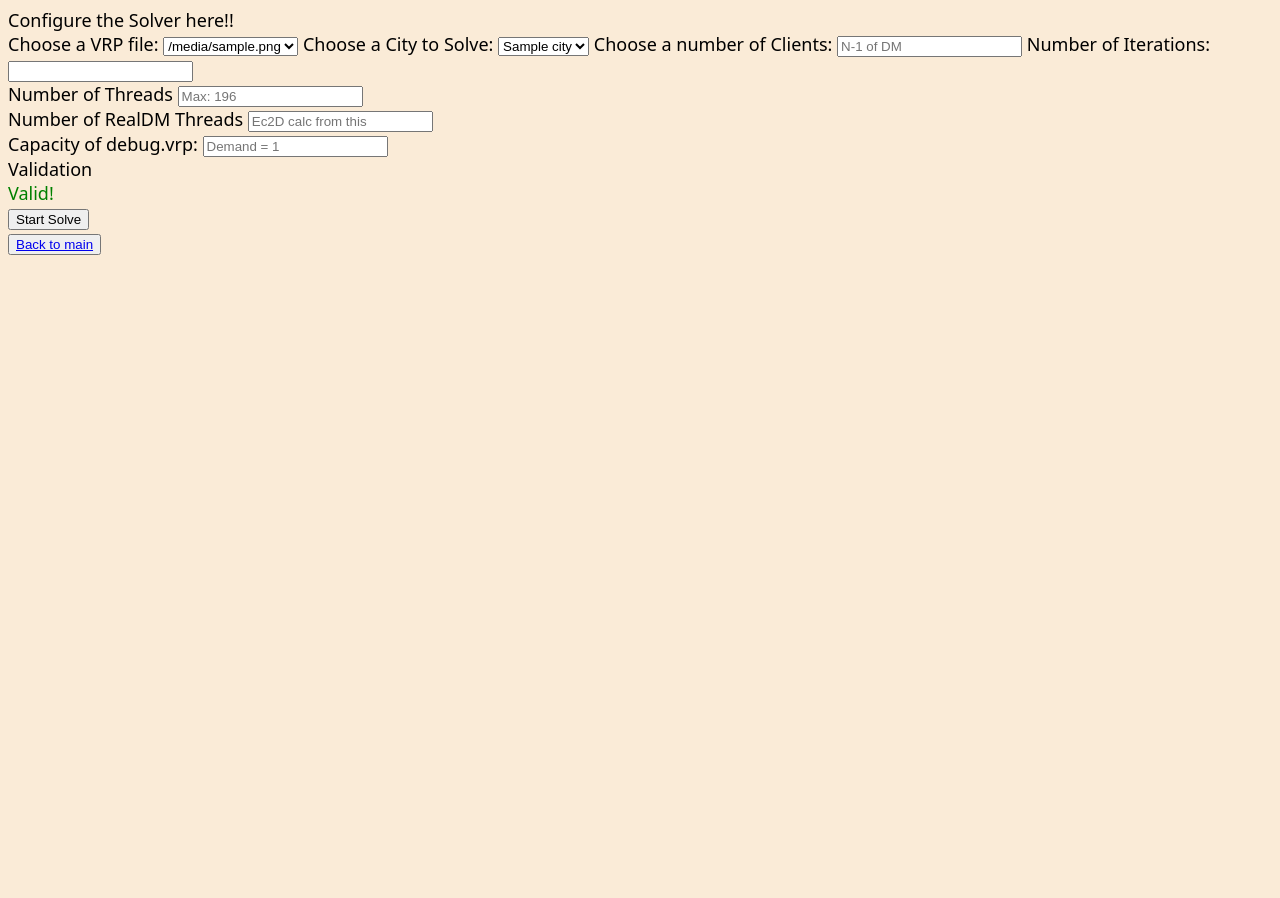
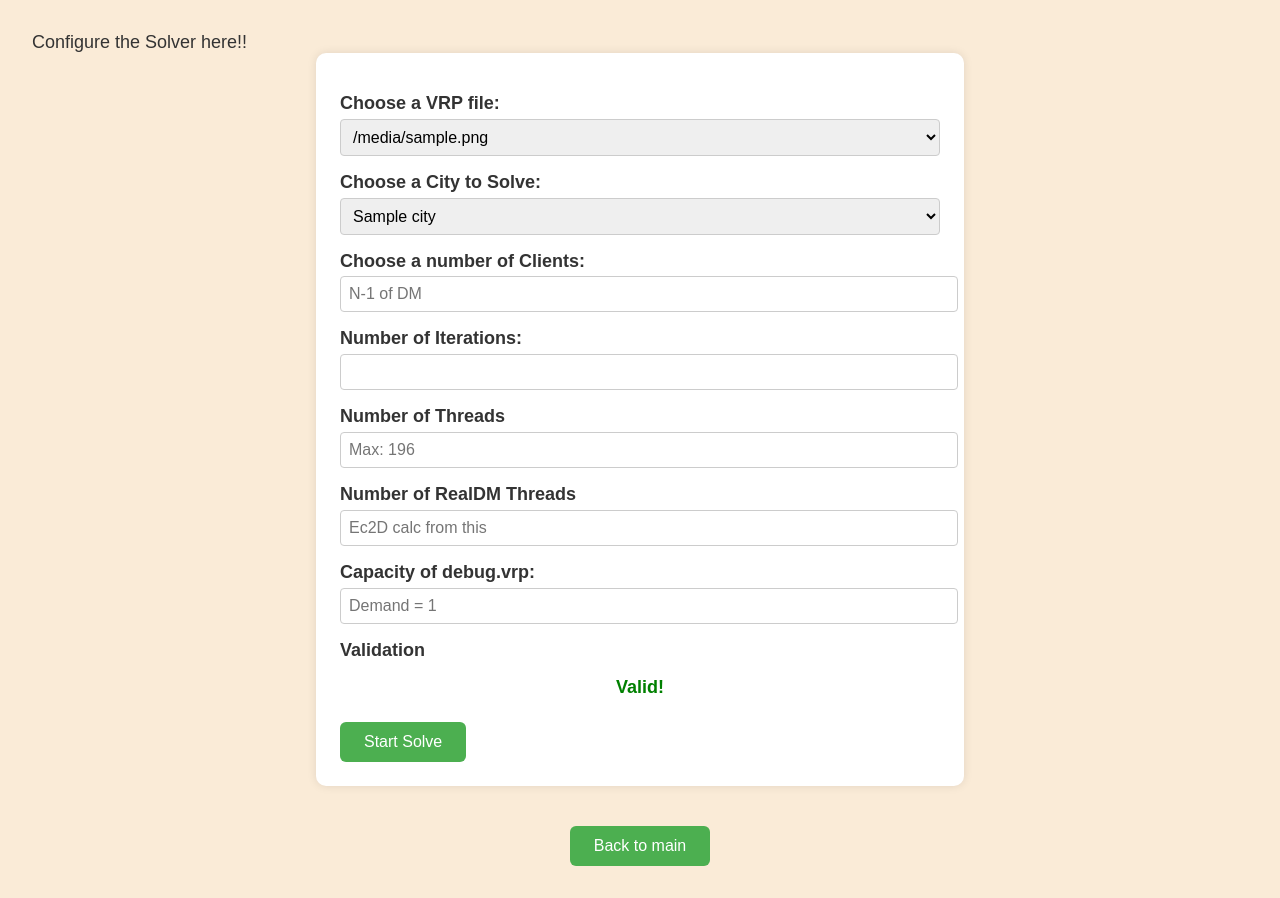
Before and after one commit to zrtgzrtg/pyvrp_docker, a Flask app: template templates/solver.html in a window 1280 px wide. Before the commit the page ends 255 px from the top, so only its background shows below. Run offline with Flask 3, Linux system fonts and the light colour scheme; the template is opened without the code that fills it: most values are stand-ins (such as "Sample title", 1, 10 or a date in 2020).

Commit message:
CSS update

```diff
--- a/flask_endpoint.py
+++ b/flask_endpoint.py
@@ -205,7 +205,7 @@ def running():
 
 if __name__ == "__main__":
     # normal version
-    app.run(host="0.0.0.0", port=80,debug=True, use_reloader=False)
+    #app.run(host="0.0.0.0", port=80,debug=True, use_reloader=False)
 
     #for localhost without port exposing
-    #app.run(debug=True)
+    app.run(debug=True)
--- a/static/style.css
+++ b/static/style.css
@@ -1,8 +1,10 @@
-
 body {
     background-color: antiquewhite;
     font-size: large;
-    font-family: system-ui, -apple-system, BlinkMacSystemFont, 'Segoe UI', Roboto, Oxygen, Ubuntu, Cantarell, 'Open Sans', 'Helvetica Neue', sans-serif;
+    font-family: Arial, sans-serif;
+    margin: 0;
+    padding: 2rem;
+    color: #333;
 }
 
 .grid-container {
@@ -10,11 +12,14 @@ body {
     grid-template-columns: 1fr 1fr 1fr;
     height: 100vh;
 }
+
 .index-wrapper {
     grid-column: 2;
     justify-items: center;
     padding-top: 20vh;
+    text-align: center;
 }
+
 .index-wrapper > .title-wrapper {
     display: flex;
     justify-content: center;
@@ -24,8 +29,67 @@ body {
 
 .valid {
     color: green;
+    font-weight: bold;
 }
 
 .invalid {
     color: red;
+    font-weight: bold;
 }
+
+form {
+    background-color: white;
+    padding: 1.5rem;
+    border-radius: 10px;
+    box-shadow: 0 0 10px rgba(0,0,0,0.1);
+    max-width: 600px;
+    margin: auto;
+}
+
+label {
+    display: block;
+    margin-top: 1rem;
+    font-weight: bold;
+}
+
+input[type="number"],
+select {
+    width: 100%;
+    padding: 0.5rem;
+    margin-top: 0.3rem;
+    border: 1px solid #ccc;
+    border-radius: 4px;
+    font-size: 1rem;
+}
+
+button {
+    margin-top: 1.5rem;
+    padding: 0.7rem 1.5rem;
+    border: none;
+    background-color: #4CAF50;
+    color: white;
+    font-size: 1rem;
+    border-radius: 6px;
+    cursor: pointer;
+    transition: background-color 0.3s ease;
+}
+
+button:hover {
+    background-color: #45a049;
+}
+
+button a {
+    color: white;
+    text-decoration: none;
+    display: block;
+}
+
+button a:hover {
+    text-decoration: underline;
+}
+
+#back-to-main,
+.input-Checker {
+    margin-top: 1rem;
+    text-align: center;
+}
```
Also changed, not shown: IPC/inputsHTML.json (+11 -0 lines), README.md, 2 other files.
